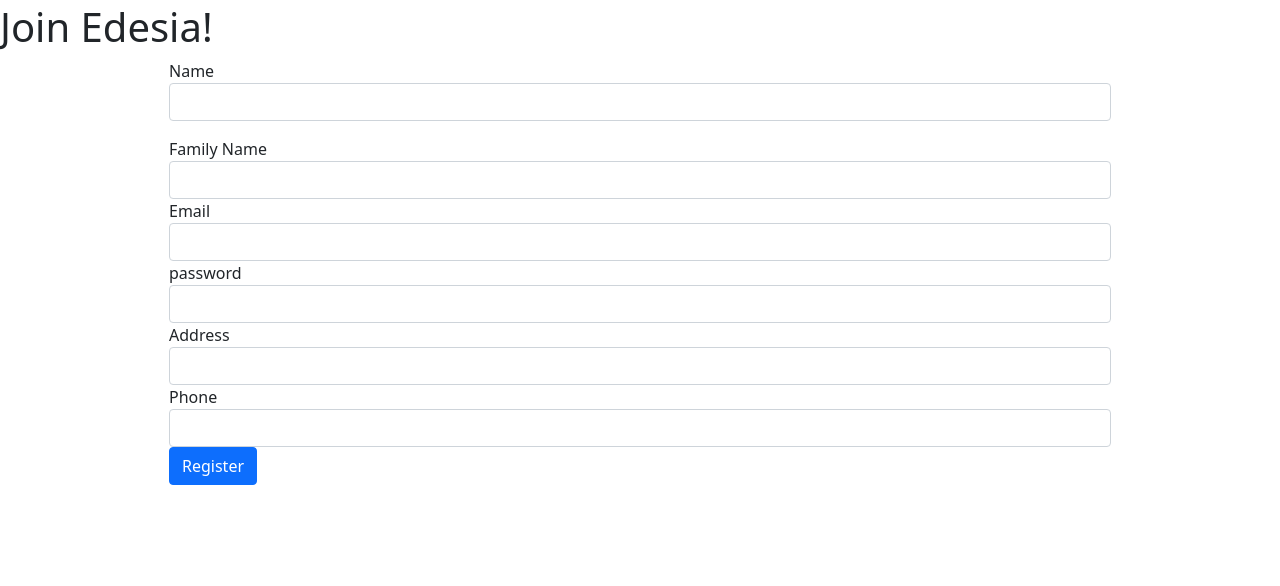
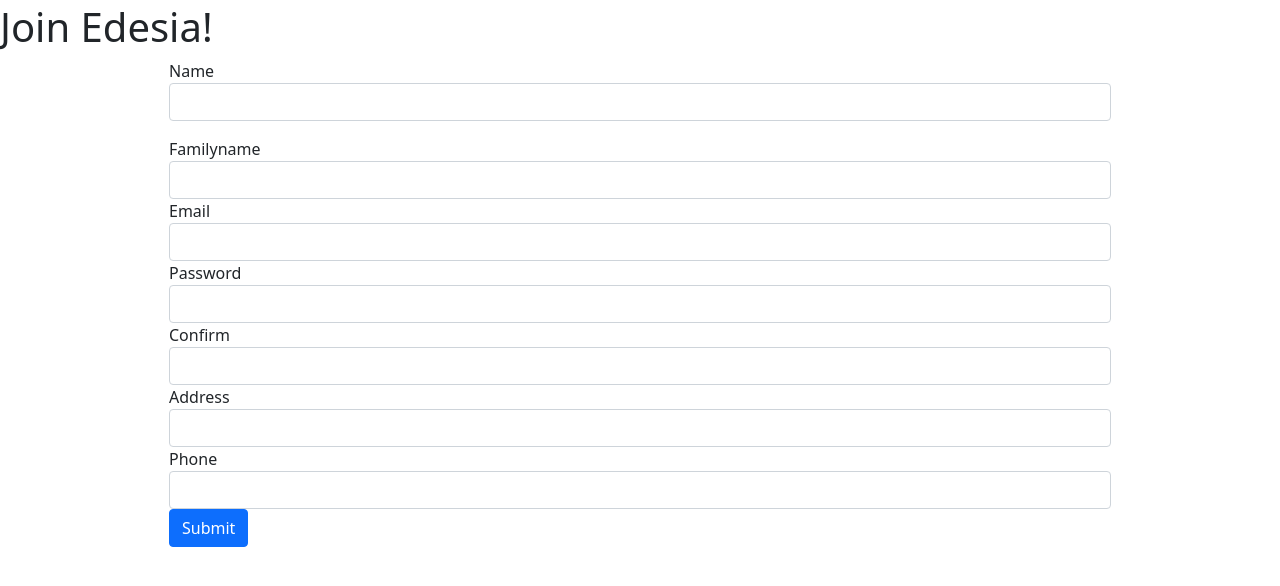
Before and after one commit to eugeniomassini/GitTest, a Flask app: template templates/signup-consumer.html in a window 1280 px wide. Shown: the part 53-639 px from the top of the page. Run offline with Flask 2, Linux system fonts and the light colour scheme; the template is opened without the code that fills it: values that come from a table or form of the project are taken from there, most other values are stand-ins (such as "Sample title", 1, 10 or a date in 2020); form fields are guessed from the names that the template uses; parts of the project's set-up code (start-up, migrations or seed data) failed here and were passed over; some libraries are stand-ins or nearby versions.

Commit message:
Aleix Login

```diff
--- a/form.py
+++ b/form.py
@@ -1,6 +1,6 @@
 from flask_wtf import FlaskForm
-from wtforms import StringField, SubmitField, PasswordField
-from wtforms.validators import DataRequired, Email, Length, ValidationError
+from wtforms import StringField, SubmitField, PasswordField, IntegerField
+from wtforms.validators import DataRequired, Email, Length, ValidationError, EqualTo
 import email_validator
 from model import User, Role
 
@@ -10,8 +10,9 @@
     familyname = StringField('Family Name', validators=[DataRequired(), Length(min=3, max=25)])
     address = StringField('Address', validators=[DataRequired(), Length(min=3, max=40)])
     email = StringField('Email', validators=[DataRequired(), Email()])
-    phone = StringField('Phone', validators=[DataRequired(), Length(min=7, max=12)]) #TODO find a phone validator. number
-    password = PasswordField('password', validators=[DataRequired(), Length(min=6, max=20)])
+    phone = IntegerField('Phone', validators=[DataRequired()])
+    password = PasswordField('Password', validators=[DataRequired(), Length(min=6, max=20)])
+    confirm = PasswordField('Confirm', validators=[DataRequired(), EqualTo('password', message='Passwords must match')])
     submit = SubmitField('Register')
 
     def validate_email(self, email):
@@ -22,12 +23,12 @@
 
 class SupplierRegForm(FlaskForm):
     name = StringField('Name', validators=[DataRequired(), Length(min=3, max=25)])
-    PIVA = StringField('PIVA', validators=[DataRequired(), Length(min=3, max=25)]) # TODO PIVA validator. number. code
+    PIVA = StringField('PIVA', validators=[DataRequired(), Length(min=3, max=25)])
     address = StringField('Address', validators=[DataRequired(), Length(min=3, max=40)])
     email = StringField('Email', validators=[DataRequired(), Email()])
-    phone = StringField('Phone', validators=[DataRequired(), Length(min=7, max=12)])  # TODO find a phone validator. number
-    description = StringField('Description', validators=[DataRequired(), Length(max=500)]) # no minimum and max of 500 characters
-    password = PasswordField('password', validators=[DataRequired(), Length(min=6, max=20)])
+    phone = IntegerField('Phone', validators=[DataRequired())])  # TODO find a phone validator. number
+    description = StringField('Description', validators=[DataRequired(), Length(max=5000)]) # no minimum and max of 5000 characters
+    password = PasswordField('Password', validators=[DataRequired(), Length(min=6, max=20)])
     submit = SubmitField('Register')
 
 
--- a/templates/signup-consumer.html
+++ b/templates/signup-consumer.html
@@ -41,6 +41,15 @@
             </div>
 
             <div class="form-group">
+                 {{ registerForm.confirm.label }}
+                    {{ registerForm.confirm(class='form-control') }}
+                    {% for error in registerForm.confirm.errors %}
+                        <div class="alert alert-danger">{{ error }}</div>
+                    {% endfor  %}
+            </div>
+
+
+            <div class="form-group">
                  {{ registerForm.address.label }}
                     {{ registerForm.address(class='form-control') }}
                     {% for error in registerForm.address.errors %}
```
Also changed, not shown: website.db.
